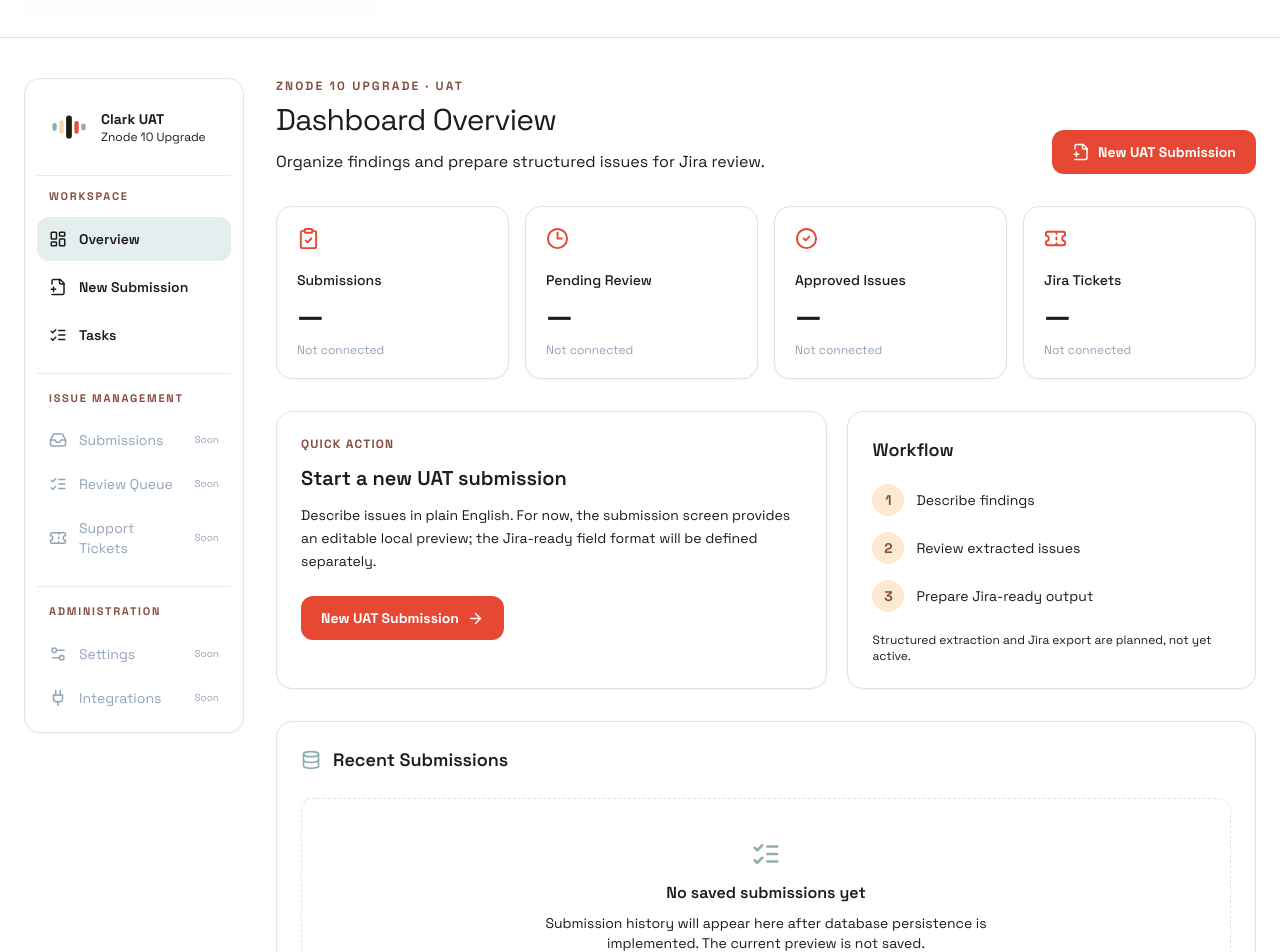
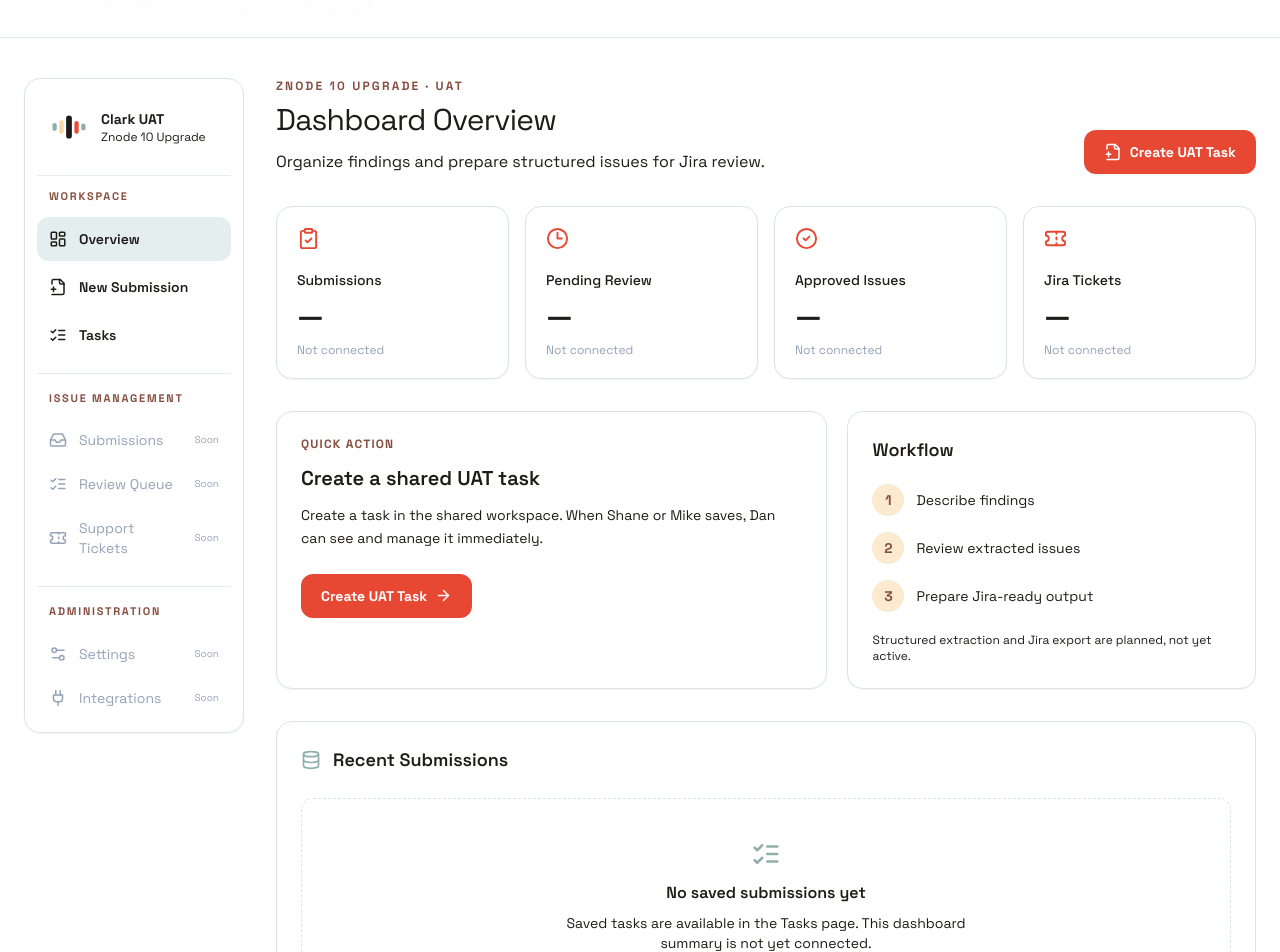
Before and after one commit to techstack-io/cwc-uat-workspace, a Next.js app: page /workspace in a window 1280 px wide. Shown: the part 120-1072 px from the top of the page. Built offline with nearby package versions, Linux system fonts and the light colour scheme.

Commit message:
feat: direct dashboard creation to persistent shared task form

```diff
--- a/src/app/workspace/page.tsx
+++ b/src/app/workspace/page.tsx
@@ -13,7 +13,7 @@ import {
 
 const nav = [
   { label: "Overview", href: "/workspace", Icon: LayoutDashboard, active: true },
-  { label: "New Submission", href: "/workspace/new", Icon: FilePlus2, active: false },
+  { label: "New Submission", href: "/workspace/tasks?new=1", Icon: FilePlus2, active: false },
   { label: "Tasks", href: "/workspace/tasks", Icon: ListChecks, active: false },
 ];
 const metrics = [
@@ -150,8 +150,8 @@ export default function WorkspaceDashboard() {
               <h1 className="text-[#1E1B18] text-3xl font-light tracking-tight md:text-[30px]">Dashboard Overview</h1>
               <p className="mt-3 text-[#1E1B18]">Organize findings and prepare structured issues for Jira review.</p>
             </div>
-            <Link href="/workspace/new" className="inline-flex items-center gap-2 rounded-xl bg-[#E64833] px-5 py-3 text-sm font-bold text-white shadow-sm transition-colors hover:bg-[#C83B29]">
-              <FilePlus2 size={18}/> New UAT Submission
+            <Link href="/workspace/tasks?new=1" className="inline-flex items-center gap-2 rounded-xl bg-[#E64833] px-5 py-3 text-sm font-bold text-white shadow-sm transition-colors hover:bg-[#C83B29]">
+              <FilePlus2 size={18}/> Create UAT Task
             </Link>
           </div>
 
@@ -169,9 +169,9 @@ export default function WorkspaceDashboard() {
           <div className="grid gap-5 lg:grid-cols-[1.35fr_1fr]">
             <div className="rounded-2xl border border-[#DCE5E6] bg-white p-6 shadow-sm">
               <p className="text-xs font-bold uppercase tracking-widest text-[#874F41]">Quick action</p>
-              <h2 className="mt-3 text-xl font-semibold">Start a new UAT submission</h2>
-              <p className="mt-3 text-sm leading-relaxed text-[#1E1B18]">Describe issues in plain English. For now, the submission screen provides an editable local preview; the Jira-ready field format will be defined separately.</p>
-              <Link href="/workspace/new" className="mt-6 inline-flex items-center gap-2 rounded-xl bg-[#E64833] px-5 py-3 text-sm font-bold text-white hover:bg-[#C83B29]">New UAT Submission <ArrowRight size={17}/></Link>
+              <h2 className="mt-3 text-xl font-semibold">Create a shared UAT task</h2>
+              <p className="mt-3 text-sm leading-relaxed text-[#1E1B18]">Create a task in the shared workspace. When Shane or Mike saves, Dan can see and manage it immediately.</p>
+              <Link href="/workspace/tasks?new=1" className="mt-6 inline-flex items-center gap-2 rounded-xl bg-[#E64833] px-5 py-3 text-sm font-bold text-white hover:bg-[#C83B29]">Create UAT Task <ArrowRight size={17}/></Link>
             </div>
             <div className="rounded-2xl border border-[#DCE5E6] bg-white p-6 shadow-sm">
               <h2 className="text-lg font-semibold">Workflow</h2>
@@ -189,7 +189,7 @@ export default function WorkspaceDashboard() {
             <div className="mt-6 flex flex-col items-center rounded-xl border border-dashed border-[#DCE5E6] px-6 py-10 text-center">
               <ListChecks size={30} className="text-[#90AEAD]"/>
               <p className="mt-3 font-semibold">No saved submissions yet</p>
-              <p className="mt-2 max-w-md text-sm text-[#1E1B18]">Submission history will appear here after database persistence is implemented. The current preview is not saved.</p>
+              <p className="mt-2 max-w-md text-sm text-[#1E1B18]">Saved tasks are available in the Tasks page. This dashboard summary is not yet connected.</p>
             </div>
           </div>
         </section>
```
